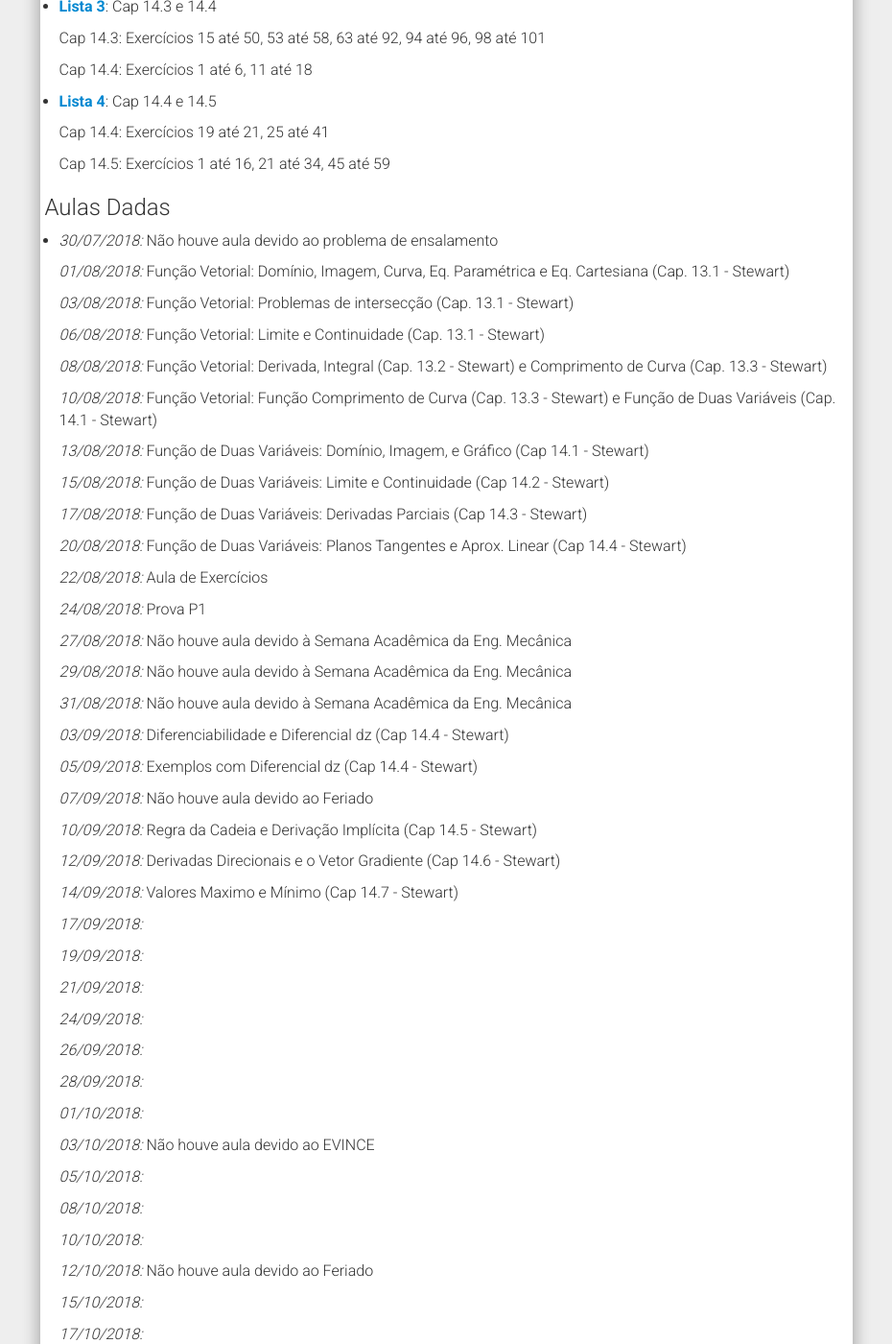
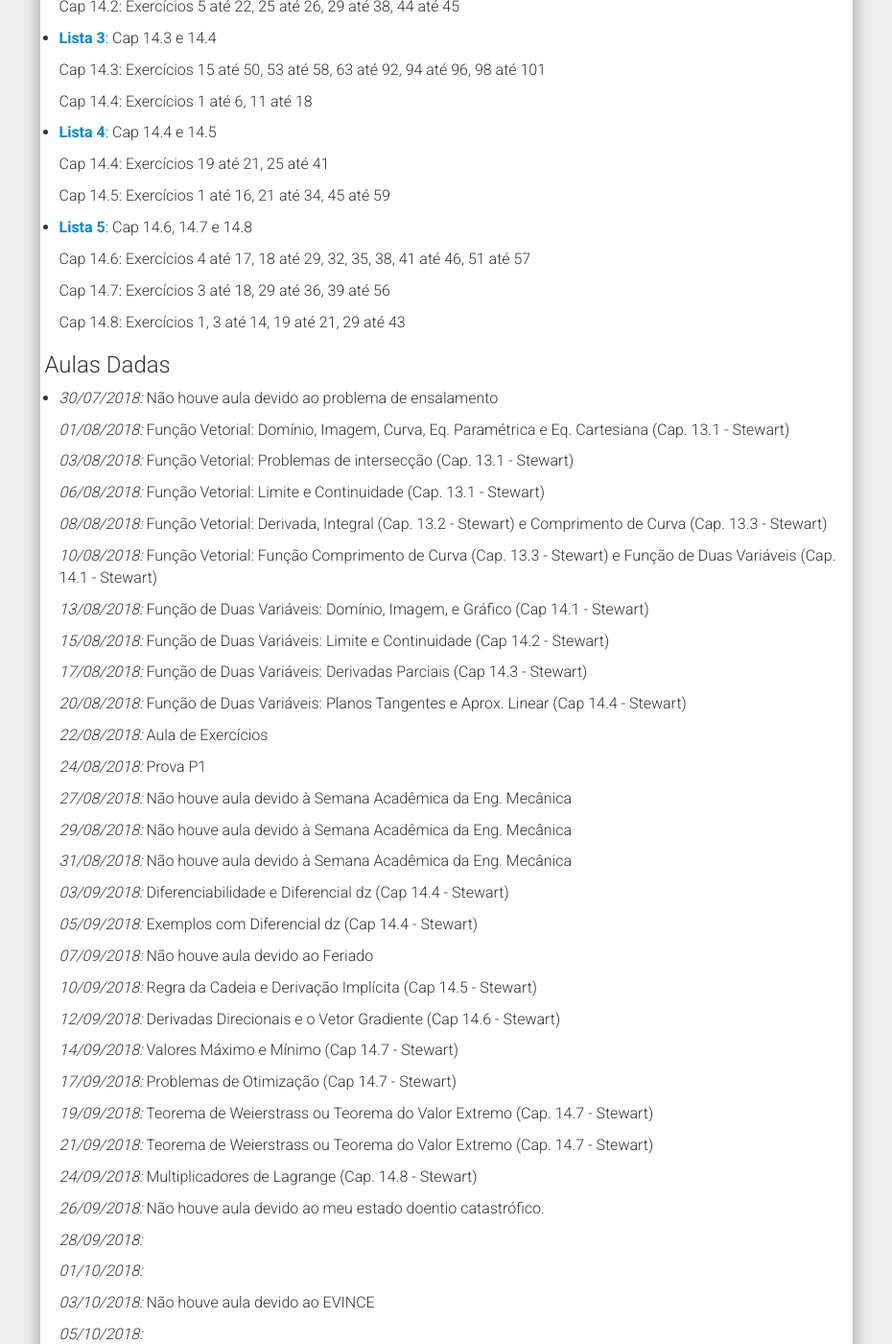
Before and after one commit to chunggnuhc/chunggnuhc.github.io, a Jekyll site: the page built from CMA211AD-Calc2-2sem2018.md, in a window 1280 px wide and 1400 px high, scrolled down 1590 px. Shown: the whole window at 96% size, without its empty margins (321-1251 px from the left). Built offline with Jekyll 4.4.1, drawn with Linux system fonts in a browser that asks for light colours; nearby versions of some CDN libraries; some of the changed text lies outside the part shown.

Commit message:
Update CMA211-AD - cronog, listaExerc

```diff
--- a/CMA211AD-Calc2-2sem2018.md
+++ b/CMA211AD-Calc2-2sem2018.md
@@ -4,6 +4,8 @@ title: CMA 211 Turma AD - Cálculo 2 - Eng. Mecânica Diurno
 permalink: /CMA211AD-Calc2-2sem2018/
 ---
 <h1><b><i>Importante!</i></b></h1>
+- Postado em 16/09/2018: Lista 5 disponibilizada.
+
 - Postado em 16/09/2018: (i) Vista da prova P1 será dia 17/09/2018, após a aula. (ii) Lista 4 disponibilizada.
 
 - Postado em 10/09/2018: Notas da P1 disponibilizadas. Vista da prova será dia 14/09/2018, 13h, Sala dos Professores no 3o. andar da PA.
@@ -86,6 +88,15 @@ permalink: /CMA211AD-Calc2-2sem2018/
 
   Cap 14.5: Exercícios 1 até 16, 21 até 34, 45 até 59
 
+- [Lista 5](/disciplinas2sem2018/ListaExerc05 - CMA211AD.pdf): Cap 14.6, 14.7 e 14.8
+
+  Cap 14.6: Exercícios 4 até 17, 18 até 29, 32, 35, 38, 41 até 46, 51 até 57
+
+  Cap 14.7: Exercícios 3 até 18, 29 até 36, 39 até 56
+
+  Cap 14.8: Exercícios 1, 3 até 14, 19 até 21, 29 até 43
+
+
 <h3>Aulas Dadas</h3>
 
 - _30/07/2018:_ Não houve aula devido ao problema de ensalamento
@@ -128,17 +139,17 @@ permalink: /CMA211AD-Calc2-2sem2018/
 
   _12/09/2018:_ Derivadas Direcionais e o Vetor Gradiente (Cap 14.6 - Stewart)
 
-  _14/09/2018:_ Valores Maximo e Mínimo (Cap 14.7 - Stewart)
+  _14/09/2018:_ Valores Máximo e Mínimo (Cap 14.7 - Stewart)
 
-  _17/09/2018:_
+  _17/09/2018:_ Problemas de Otimização (Cap 14.7 - Stewart)
 
-  _19/09/2018:_
+  _19/09/2018:_ Teorema de Weierstrass ou Teorema do Valor Extremo (Cap. 14.7 - Stewart)
 
-  _21/09/2018:_
+  _21/09/2018:_ Teorema de Weierstrass ou Teorema do Valor Extremo (Cap. 14.7 - Stewart)
 
-  _24/09/2018:_
+  _24/09/2018:_ Multiplicadores de Lagrange (Cap. 14.8 - Stewart)
 
-  _26/09/2018:_
+  _26/09/2018:_ Não houve aula devido ao meu estado doentio catastrófico.
 
   _28/09/2018:_
 
```
